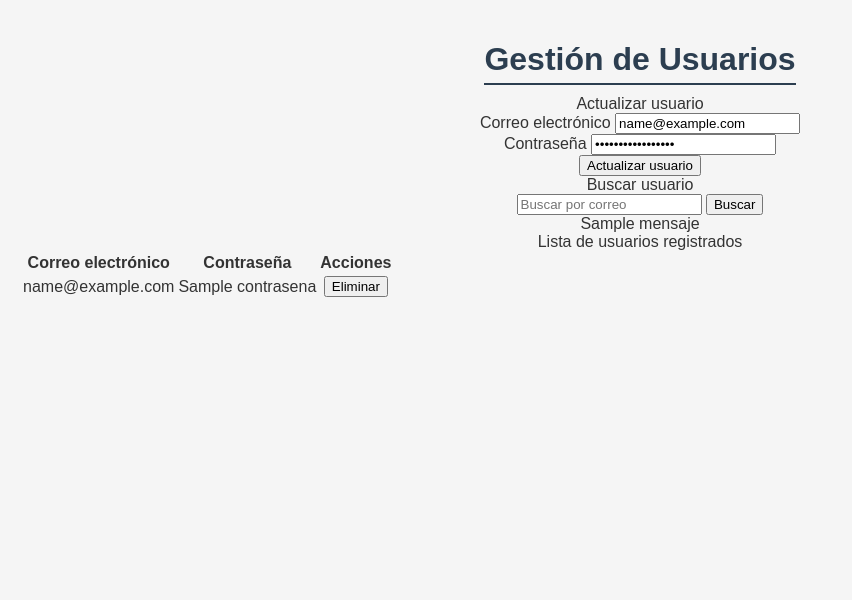
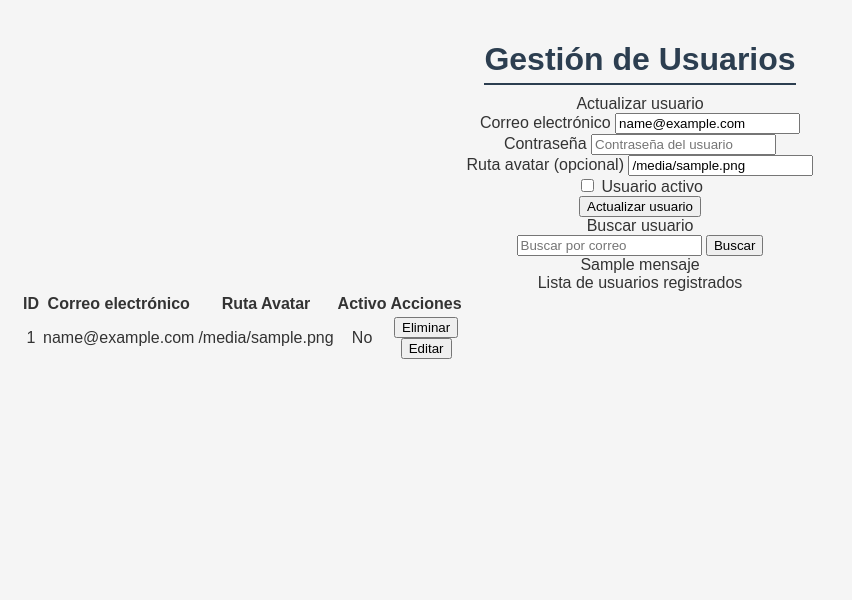
Before and after one commit to jelexlex/flaskapi_jinja, a Flask app: template templates/usuarios.html in a window 1280 px wide. Shown: the part 38-638 px from the top of the page, without its empty margins (0-852 px from the left). Run offline with Flask 3, Linux system fonts and the light colour scheme; the template is opened without the code that fills it: most values are stand-ins (such as "Sample title", 1, 10 or a date in 2020).

Commit message:
Implementación completa de CRUDL de usuarios con Flask y Jinja2

```diff
--- a/app.py
+++ b/app.py
@@ -5,6 +5,7 @@
 from rutas_productos import rutas_productos
 from rutas_variables import rutas_variables
 from rutas_usuarios  import rutas_usuarios
+
 # Crear la instancia de la aplicación Flask
 aplicacion = Flask(__name__)
 
--- a/rutas_usuarios.py
+++ b/rutas_usuarios.py
@@ -19,7 +19,7 @@
         respuesta = requests.get(API_URL)
         usuarios = respuesta.json().get("datos", [])
     except Exception as e:
-        print("Error al conectar con la API:", e)
+        print("❌ Error al conectar con la API:", e)
         usuarios = []
 
     return render_template("usuarios.html", usuarios=usuarios, usuario=None, modo="crear")
@@ -41,7 +41,7 @@
                 usuarios = requests.get(API_URL).json().get("datos", [])
                 return render_template("usuarios.html", usuarios=usuarios, usuario=usuario, modo="actualizar")
     except Exception as e:
-        print("Error al buscar usuario:", e)
+        print("❌ Error al buscar usuario:", e)
 
     usuarios = requests.get(API_URL).json().get("datos", [])
     return render_template("usuarios.html", usuarios=usuarios, usuario=None, mensaje="Usuario no encontrado", modo="crear")
@@ -54,42 +54,56 @@
 def crear_usuario():
     datos = {
         "email": request.form.get("email"),
-        "contrasena": request.form.get("contrasena")
+        "contrasena": request.form.get("contrasena"),
+        "ruta_avatar": request.form.get("ruta_avatar"),
+        "activo": True  # por defecto activo
     }
 
     try:
-        requests.post(f"{API_URL}?camposEncriptar=contrasena", json=datos)
+        r = requests.post(f"{API_URL}?camposEncriptar=contrasena", json=datos)
+        if r.status_code not in (200, 201):
+            return f"❌ Error al crear usuario: {r.status_code} - {r.text}"
     except Exception as e:
-        return f"Error al crear usuario: {e}"
+        return f"❌ Error al crear usuario: {e}"
 
     return redirect(url_for("rutas_usuarios.listar_usuarios"))
 
 
 # ===============================================================
-# RUTA: ACTUALIZAR USUARIO (con contraseña encriptada)
+# RUTA: ACTUALIZAR USUARIO (por id)
 # ===============================================================
-@rutas_usuarios.route("/usuarios/actualizar/<string:email>", methods=["POST"])
-def actualizar_usuario(email):
+@rutas_usuarios.route("/usuarios/actualizar/<int:id_usuario>", methods=["POST"])
+def actualizar_usuario(id_usuario):
     datos = {
-        "contrasena": request.form.get("contrasena")
+        "contrasena": request.form.get("contrasena"),
+        "ruta_avatar": request.form.get("ruta_avatar"),
+        "activo": request.form.get("activo") == "true"
     }
 
     try:
-        requests.put(f"{API_URL}/email/{email}?camposEncriptar=contrasena", json=datos)
+        r = requests.put(f"{API_URL}/id/{id_usuario}?camposEncriptar=contrasena", json=datos)
+        if r.status_code not in (200, 204):
+            return f"❌ No se pudo actualizar el usuario. Código: {r.status_code} - {r.text}"
     except Exception as e:
-        return f"Error al actualizar usuario: {e}"
+        return f"❌ Error al actualizar usuario: {e}"
 
     return redirect(url_for("rutas_usuarios.listar_usuarios"))
 
 
 # ===============================================================
-# RUTA: ELIMINAR USUARIO
+# RUTA: ELIMINAR USUARIO (por id)
 # ===============================================================
-@rutas_usuarios.route("/usuarios/eliminar/<string:email>", methods=["POST"])
-def eliminar_usuario(email):
+@rutas_usuarios.route("/usuarios/eliminar/<int:id_usuario>", methods=["POST"])
+def eliminar_usuario(id_usuario):
     try:
-        requests.delete(f"{API_URL}/email/{email}")
+        # Estructura real: /api/{tabla}/{nombreClave}/{valorClave}
+        endpoint = f"http://localhost:5031/api/usuario/id/{id_usuario}"
+        r = requests.delete(endpoint)
+
+        if r.status_code not in (200, 204):
+            return f"❌ No se pudo eliminar el usuario. Código: {r.status_code} - {r.text}"
+
     except Exception as e:
-        return f"Error al eliminar usuario: {e}"
+        return f"❌ Error al eliminar usuario: {e}"
 
     return redirect(url_for("rutas_usuarios.listar_usuarios"))
--- a/templates/usuarios.html
+++ b/templates/usuarios.html
@@ -17,7 +17,12 @@
             </div>
             <div class="card-body">
                 <form method="post"
-                      action="{{ url_for('rutas_usuarios.crear_usuario') if modo == 'crear' else url_for('rutas_usuarios.actualizar_usuario', email=usuario.email if usuario else '') }}">
+                      action="{{ url_for('rutas_usuarios.crear_usuario') if modo == 'crear' else url_for('rutas_usuarios.actualizar_usuario', id_usuario=usuario.id if usuario else 0) }}">
+
+                    <!-- Campo oculto ID (solo actualización) -->
+                    {% if modo == 'actualizar' %}
+                        <input type="hidden" name="id_usuario" value="{{ usuario.id }}">
+                    {% endif %}
 
                     <!-- Campo Email -->
                     <div class="mb-3">
@@ -32,7 +37,24 @@
                         <label for="contrasena" class="form-label">Contraseña</label>
                         <input type="password" id="contrasena" name="contrasena" class="form-control"
                                placeholder="Contraseña del usuario"
-                               value="{{ usuario.contrasena if usuario else '' }}" required>
+                               value="" required>
+                    </div>
+
+                    <!-- Campo Ruta Avatar -->
+                    <div class="mb-3">
+                        <label for="ruta_avatar" class="form-label">Ruta avatar (opcional)</label>
+                        <input type="text" id="ruta_avatar" name="ruta_avatar" class="form-control"
+                               placeholder="/imagenes/avatar.jpg"
+                               value="{{ usuario.ruta_avatar if usuario else '' }}">
+                    </div>
+
+                    <!-- Campo Activo -->
+                    <div class="form-check mb-3">
+                        <input class="form-check-input" type="checkbox" id="activo" name="activo"
+                               {% if usuario and usuario.activo %}checked{% endif %}>
+                        <label class="form-check-label" for="activo">
+                            Usuario activo
+                        </label>
                     </div>
 
                     <!-- Botón dinámico -->
@@ -84,21 +106,33 @@
         <table class="table table-striped table-hover align-middle mb-0">
             <thead class="table-dark">
                 <tr>
+                    <th scope="col">ID</th>
                     <th scope="col">Correo electrónico</th>
-                    <th scope="col">Contraseña</th>
+                    <th scope="col">Ruta Avatar</th>
+                    <th scope="col">Activo</th>
                     <th scope="col" class="text-center">Acciones</th>
                 </tr>
             </thead>
             <tbody>
                 {% for u in usuarios %}
                     <tr>
+                        <td>{{ u.id }}</td>
                         <td>{{ u.email }}</td>
-                        <td>{{ u.contrasena }}</td>
-                        <td class="text-center">
+                        <td>{{ u.ruta_avatar or '-' }}</td>
+                        <td>{{ 'Sí' if u.activo else 'No' }}</td>
+                        <td class="text-center d-flex justify-content-center gap-2">
+                            <!-- Botón de eliminar -->
                             <form method="post"
-                                  action="{{ url_for('rutas_usuarios.eliminar_usuario', email=u.email) }}"
+                                  action="{{ url_for('rutas_usuarios.eliminar_usuario', id_usuario=u.id) }}"
                                   onsubmit="return confirm('¿Está seguro de eliminar al usuario {{ u.email }}?');">
                                 <button type="submit" class="btn btn-sm btn-danger">Eliminar</button>
+                            </form>
+
+                            <!-- Botón de editar -->
+                            <form method="post"
+                                  action="{{ url_for('rutas_usuarios.buscar_usuario') }}">
+                                <input type="hidden" name="email_buscar" value="{{ u.email }}">
+                                <button type="submit" class="btn btn-sm btn-warning">Editar</button>
                             </form>
                         </td>
                     </tr>
```
